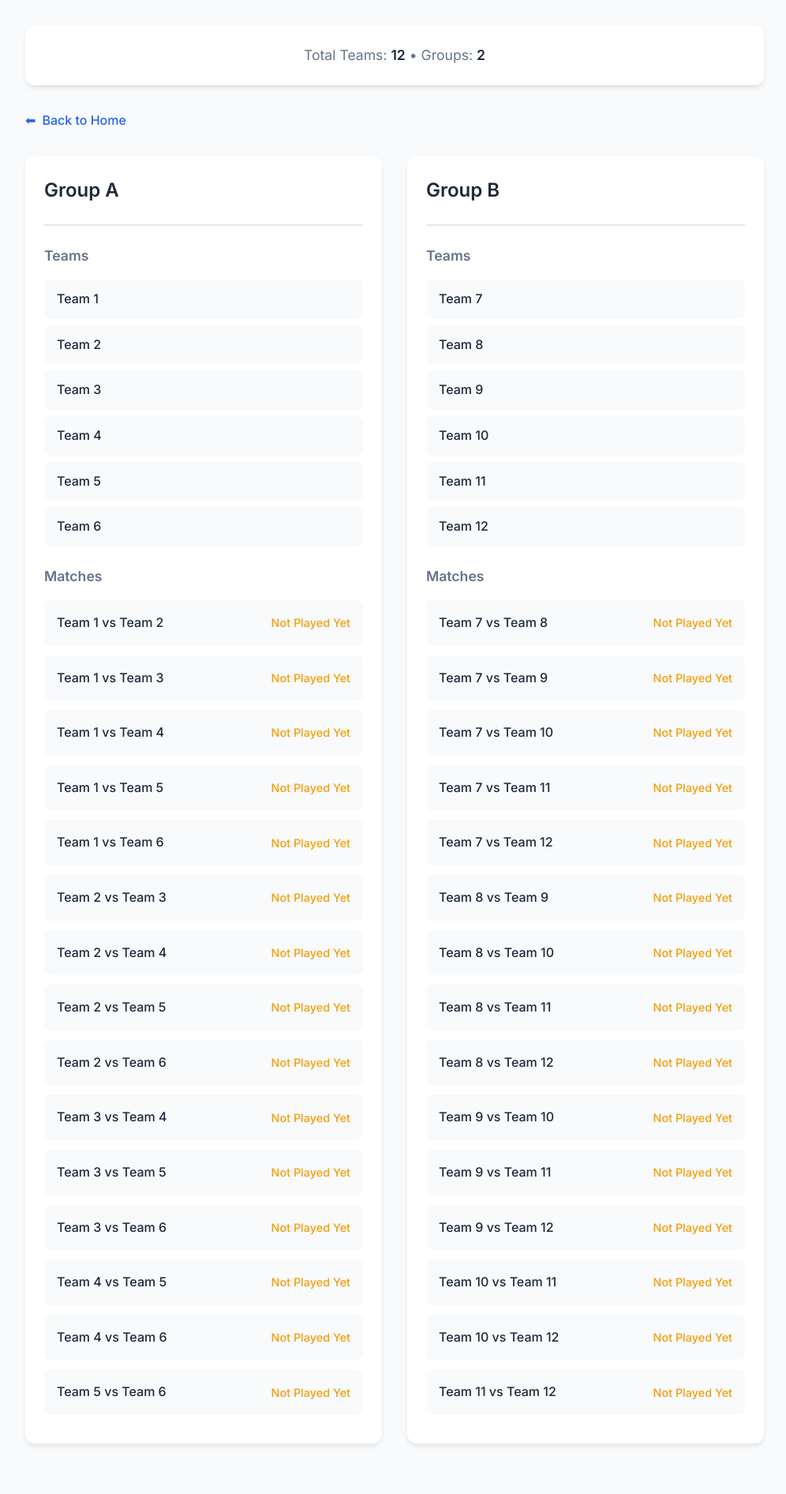
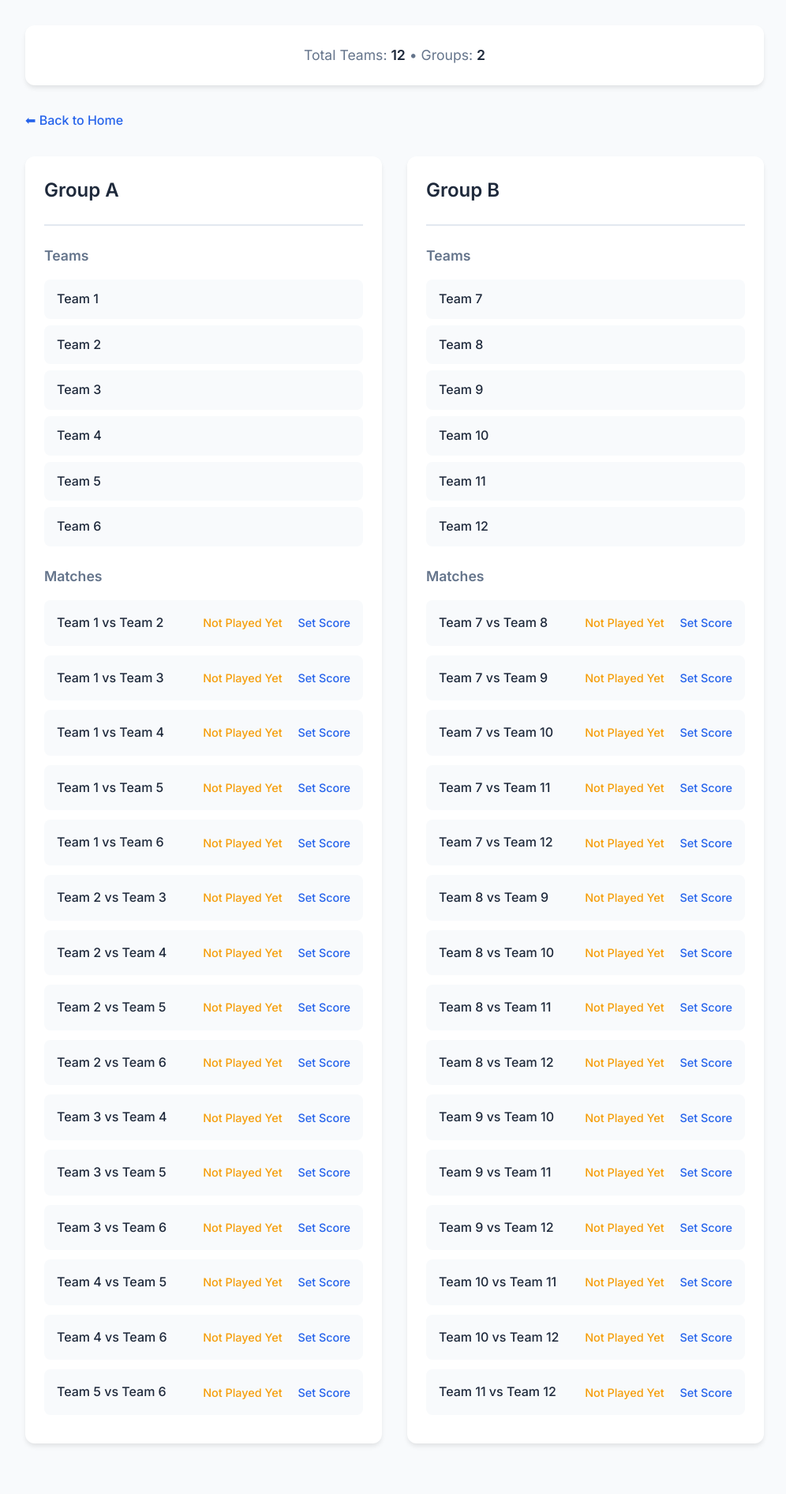
Before and after one commit to RkTushar/Tournamento----using-python, a Django app: page /tournament/1/ in a window 1280 px wide. Shown: the part 96-1988 px from the top of the page at 79% size, without its empty margins (140-1136 px from the left). Run offline with Django 5.2, Linux system fonts and the light colour scheme; data comes from the database, SQL or seed files in the repository.

Commit message:
Update tournament_detail.html

```diff
--- a/tournamento/core/templates/core/tournament_detail.html
+++ b/tournamento/core/templates/core/tournament_detail.html
@@ -2,7 +2,7 @@
 <html lang="en">
 <head>
     <meta charset="UTF-8">
-    <meta name="viewport" content="width=device-width, initial-scale=1.0">
+    <meta name="viewport" content="width=device-width,initial-scale=1">
     <title>{{ tournament.name }} | Tournament Details</title>
     <link href="https://fonts.googleapis.com/css2?family=Inter:wght@400;500;600;700&display=swap" rel="stylesheet">
     <style>
@@ -136,6 +136,18 @@
             font-weight: 500;
         }
 
+        .set-score {
+            color: var(--primary);
+            font-weight: 500;
+            text-decoration: none;
+            margin-left: 1rem;
+        }
+
+        .set-score:hover {
+            color: var(--primary-dark);
+            text-decoration: underline;
+        }
+
         .back-link {
             display: inline-flex;
             align-items: center;
@@ -156,7 +168,6 @@
             body {
                 padding: 1rem;
             }
-
             .groups-container {
                 grid-template-columns: 1fr;
             }
@@ -176,8 +187,7 @@
     </div>
 
     <a href="{% url 'home' %}" class="back-link">
-        <span>⬅</span>
-        Back to Home
+        ⬅ Back to Home
     </a>
 
     <div class="groups-container">
@@ -203,11 +213,12 @@
                             </span>
                             {% if match.played %}
                                 <span class="match-score">
-                                    {{ match.score_a }} : {{ match.score_b }}
+                                   {{ match.score_a }} : {{ match.score_b }}
                                 </span>
                             {% else %}
                                 <span class="match-not-played">
-                                    Not Played Yet
+                                   Not Played Yet
+                                   <a class="set-score" href="{% url 'update_match_score' match.id %}">Set Score</a>
                                 </span>
                             {% endif %}
                         </li>
```
